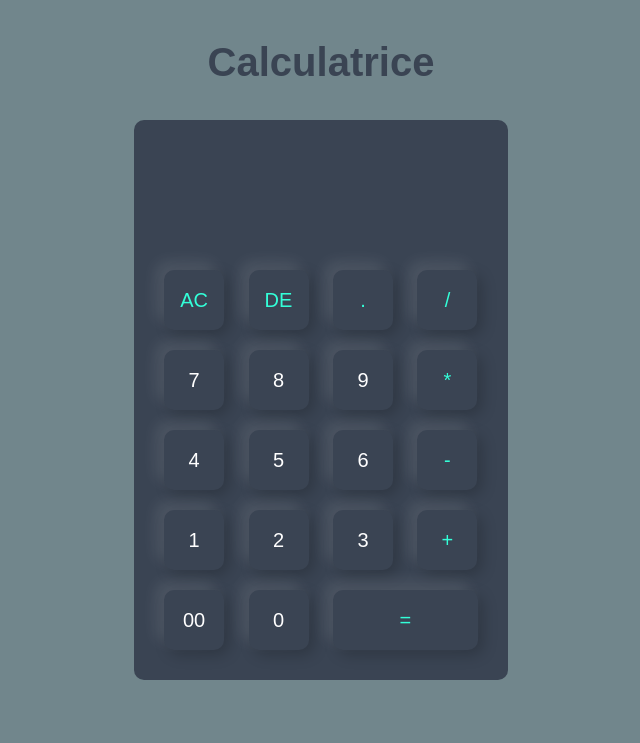
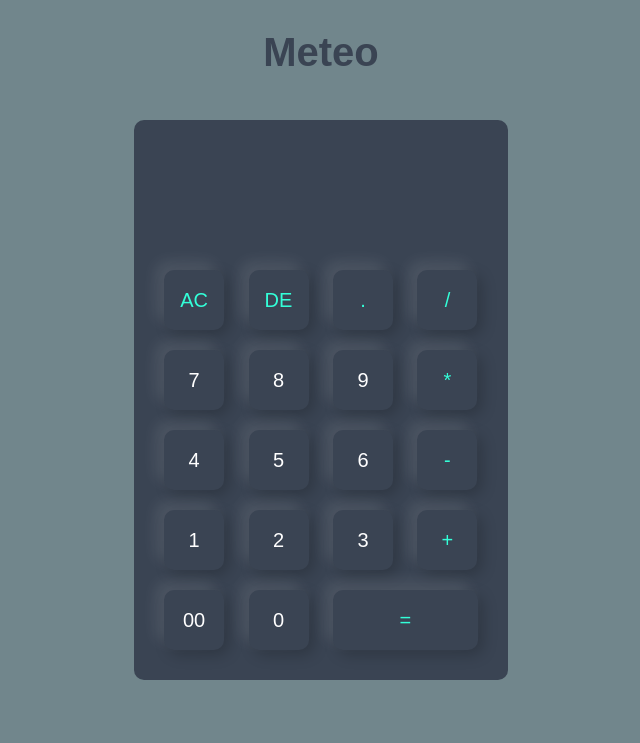
Before and after one commit to syrinenefissi/Calculatrice, a plain HTML site: page index.html in a window 1280 px wide. Shown: the whole page, without its empty margins (319-959 px from the left). Drawn offline with Linux system fonts and the light colour scheme.

Commit message:
modif de la hauteur de min texte

```diff
--- a/index.html
+++ b/index.html
@@ -8,8 +8,8 @@
     <link rel="stylesheet" href="style.css">
 </head>
 <body>
+    <h1 class="titre">Meteo</h1>
 <div class="container">
-    <h1 class="titre">Calculatrice</h1>
     <div class="calculator">
         <form>
             <div class="display">
--- a/style.css
+++ b/style.css
@@ -21,7 +21,7 @@
     font-size: 2.5em;
     margin-bottom: 20px;
     text-align: center;
-    height: 700px;
+    margin-top: 30px;
     left: 50%; /* Centre horizontalement */
     transform: translateX(-50%); /* Ajuste le centrage */
 }
```
